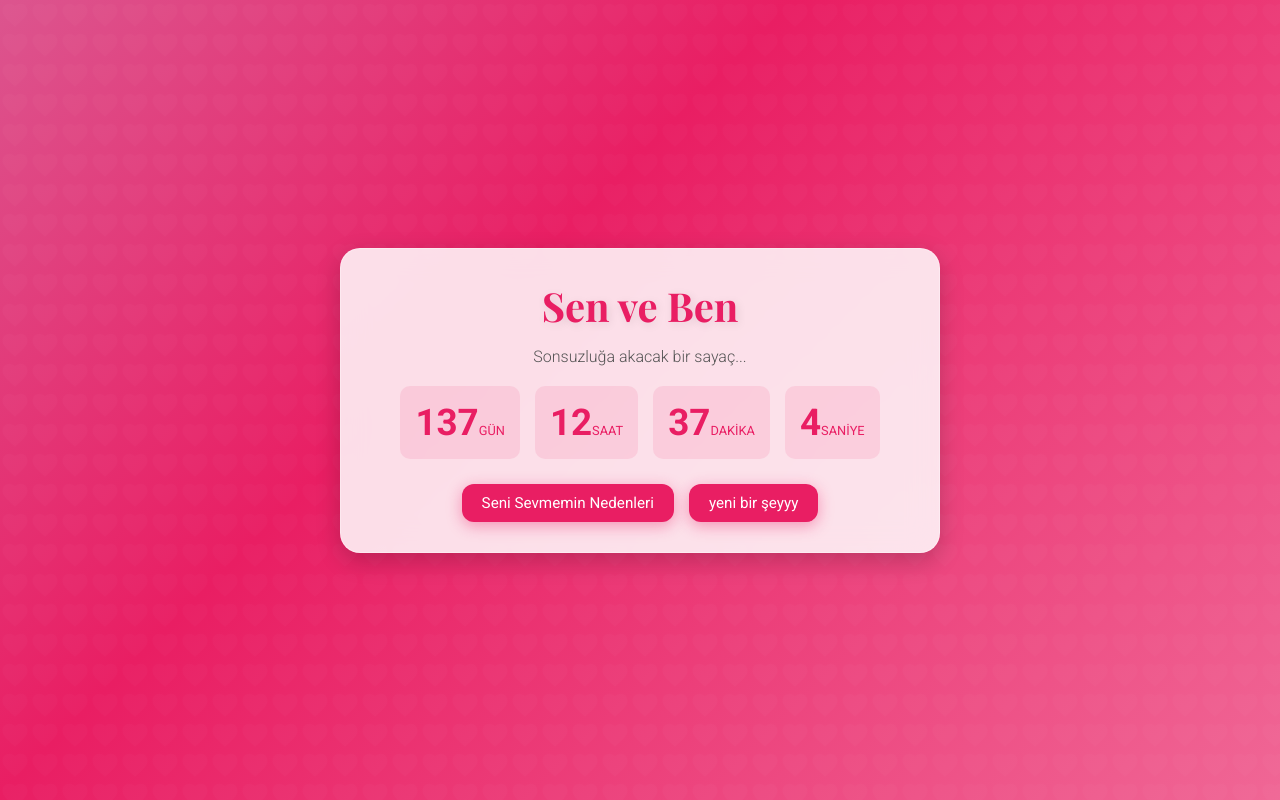
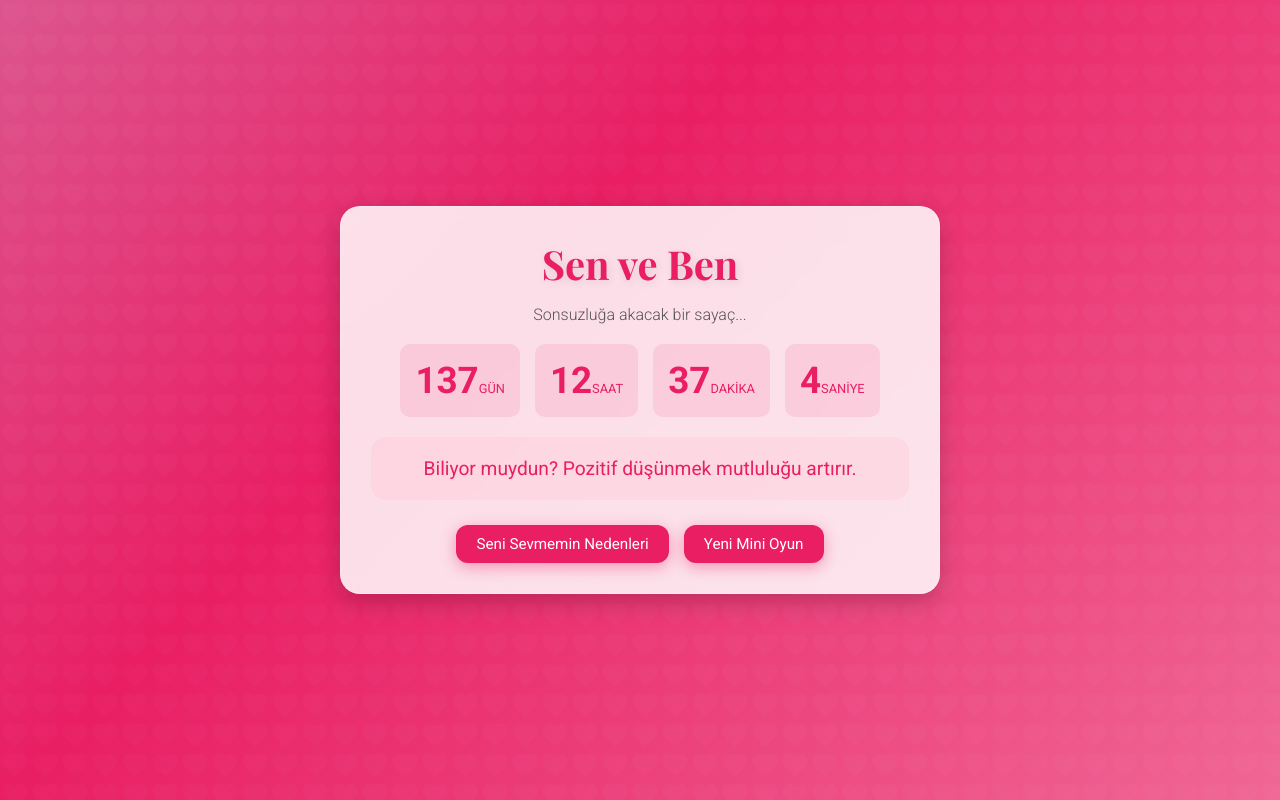
Before and after one commit to TheChefMamii/CokGizliSiteeee, a plain HTML site: page index.html in a window 1280 px wide. Drawn offline with nearby package versions, Linux system fonts and the light colour scheme.

Commit message:
Update index.html

```diff
--- a/index.html
+++ b/index.html
@@ -8,11 +8,7 @@
     <link rel="preconnect" href="https://fonts.gstatic.com" crossorigin>
     <link href="https://fonts.googleapis.com/css2?family=Roboto:wght@300;400;700&family=Playfair+Display:wght@400;700&display=swap" rel="stylesheet">
     <style>
-        * {
-            margin: 0;
-            padding: 0;
-            box-sizing: border-box;
-        }
+        * { margin: 0; padding: 0; box-sizing: border-box; }
         body {
             font-family: 'Roboto', sans-serif;
             background: linear-gradient(-45deg, #f8bbd0, #e91e63, #bbdefb, #90caf9);
@@ -49,10 +45,7 @@
             animation: fadeIn 1s ease-out;
             transition: transform 0.1s ease;
         }
-        @keyframes fadeIn {
-            0% { opacity: 0; transform: scale(0.95); }
-            100% { opacity: 1; transform: scale(1); }
-        }
+        @keyframes fadeIn { 0% { opacity: 0; transform: scale(0.95); } 100% { opacity: 1; transform: scale(1); } }
         h1 {
             font-family: 'Playfair Display', serif;
             font-size: 2.5em; color: #e91e63;
@@ -71,11 +64,8 @@
         .box .number { font-size: 2.3em; font-weight: 700; }
         .box .label { font-size: 0.8em; text-transform: uppercase; font-weight: 400; }
         .number.flip { animation: flipDown 0.5s ease-out; }
-        @keyframes flipDown {
-            0% { transform: translateY(-100%); opacity: 0; }
-            100% { transform: translateY(0); opacity: 1; }
-        }
-        .button-container { display: flex; justify-content: center; gap: 15px; margin-top: 25px; }
+        @keyframes flipDown { 0% { transform: translateY(-100%); opacity: 0; } 100% { transform: translateY(0); opacity: 1; } }
+        .button-container { display: flex; justify-content: center; gap: 15px; margin-top: 25px; flex-wrap: wrap; }
         .button {
             text-decoration: none; color: white;
             background: #e91e63;
@@ -88,6 +78,15 @@
             background: #f06292;
             transform: translateY(-3px);
             box-shadow: 0 6px 20px rgba(233, 30, 99, 0.5);
+        }
+        #bunuBiliyor {
+            background: rgba(255, 182, 193, 0.2);
+            padding: 20px;
+            margin: 20px 0;
+            border-radius: 15px;
+            font-size: 1.2em;
+            font-weight: 500;
+            color: #e91e63;
         }
     </style>
 </head>
@@ -102,55 +101,69 @@
             <div class="box"><span id="minutes" class="number">0</span><span class="label">Dakika</span></div>
             <div class="box"><span id="seconds" class="number">0</span><span class="label">Saniye</span></div>
         </div>
+
+        <!-- Bunu Biliyor Musun Bölümü -->
+        <div id="bunuBiliyor">...</div>
+
         <div class="button-container">
             <a href="reasons.html" class="button">Seni Sevmemin Nedenleri</a>
-            <a href="lovegame.html" class="button"> yeni bir şeyyy</a>
+            <a href="lovegame.html" class="button">Yeni Mini Oyun</a>
         </div>
     </div>
+
     <script>
+        // Sayaç
         const baslangicTarihi = new Date(2025, 4, 30, 6, 16, 0);
-        const counterSpans = {
-            days: document.getElementById('days'),
-            hours: document.getElementById('hours'),
-            minutes: document.getElementById('minutes'),
-            seconds: document.getElementById('seconds')
-        };
+        const counterSpans = { days: document.getElementById('days'), hours: document.getElementById('hours'), minutes: document.getElementById('minutes'), seconds: document.getElementById('seconds') };
         function updateCounter() {
             const simdi = new Date();
             const fark = simdi - baslangicTarihi;
-            if (fark < 0) return;
-            const days = Math.floor(fark / (1000 * 60 * 60 * 24));
-            const hours = Math.floor((fark % (1000 * 60 * 60 * 24)) / (1000 * 60 * 60));
-            const minutes = Math.floor((fark % (1000 * 60 * 60)) / (1000 * 60));
-            const seconds = Math.floor((fark % (1000 * 60)) / 1000);
+            if(fark<0) return;
+            const days = Math.floor(fark / (1000*60*60*24));
+            const hours = Math.floor((fark % (1000*60*60*24))/(1000*60*60));
+            const minutes = Math.floor((fark % (1000*60*60))/(1000*60));
+            const seconds = Math.floor((fark % (1000*60))/1000);
             updateSpan(counterSpans.days, days);
             updateSpan(counterSpans.hours, hours);
             updateSpan(counterSpans.minutes, minutes);
             updateSpan(counterSpans.seconds, seconds);
         }
         function updateSpan(span, value) {
-            if (span.innerText !== String(value)) {
+            if(span.innerText !== String(value)){
                 span.classList.add('flip');
                 span.innerText = value;
-                span.addEventListener('animationend', () => {
-                    span.classList.remove('flip');
-                }, { once: true });
+                span.addEventListener('animationend', ()=>{span.classList.remove('flip');}, {once:true});
             }
         }
+        setInterval(updateCounter,1000);
+        updateCounter();
+
+        // 3D Card Hover
         const card = document.querySelector('.main-card');
-        card.addEventListener('mousemove', (e) => {
-            const { left, top, width, height } = card.getBoundingClientRect();
-            const x = e.clientX - left - width / 2;
-            const y = e.clientY - top - height / 2;
-            const rotateX = (y / height) * -30;
-            const rotateY = (x / width) * 30;
+        card.addEventListener('mousemove', (e)=>{
+            const {left, top, width, height} = card.getBoundingClientRect();
+            const x = e.clientX - left - width/2;
+            const y = e.clientY - top - height/2;
+            const rotateX = (y/height)*-30;
+            const rotateY = (x/width)*30;
             card.style.transform = `rotateX(${rotateX}deg) rotateY(${rotateY}deg)`;
         });
-        card.addEventListener('mouseleave', () => {
-            card.style.transform = 'rotateX(0) rotateY(0)';
-        });
-        updateCounter();
-        setInterval(updateCounter, 1000);
+        card.addEventListener('mouseleave', ()=>{ card.style.transform = 'rotateX(0) rotateY(0)'; });
+
+        // Bunu Biliyor Musun
+        const bilgiler = [
+            "Biliyor muydun? Gülmek kalbi güçlendirir!",
+            "Biliyor muydun? Bir bardak su, sabah metabolizmayı hızlandırır.",
+            "Biliyor muydun? Sevdiklerinle geçirilen zaman stresi azaltır.",
+            "Biliyor muydun? Küçük bir yürüyüş bile enerji verir.",
+            "Biliyor muydun? Pozitif düşünmek mutluluğu artırır."
+        ];
+        function yeniBilgi(){
+            const tarih = new Date();
+            const index = tarih.getDate() % bilgiler.length;
+            document.getElementById('bunuBiliyor').textContent = bilgiler[index];
+        }
+        yeniBilgi();
     </script>
 </body>
 </html>
```
